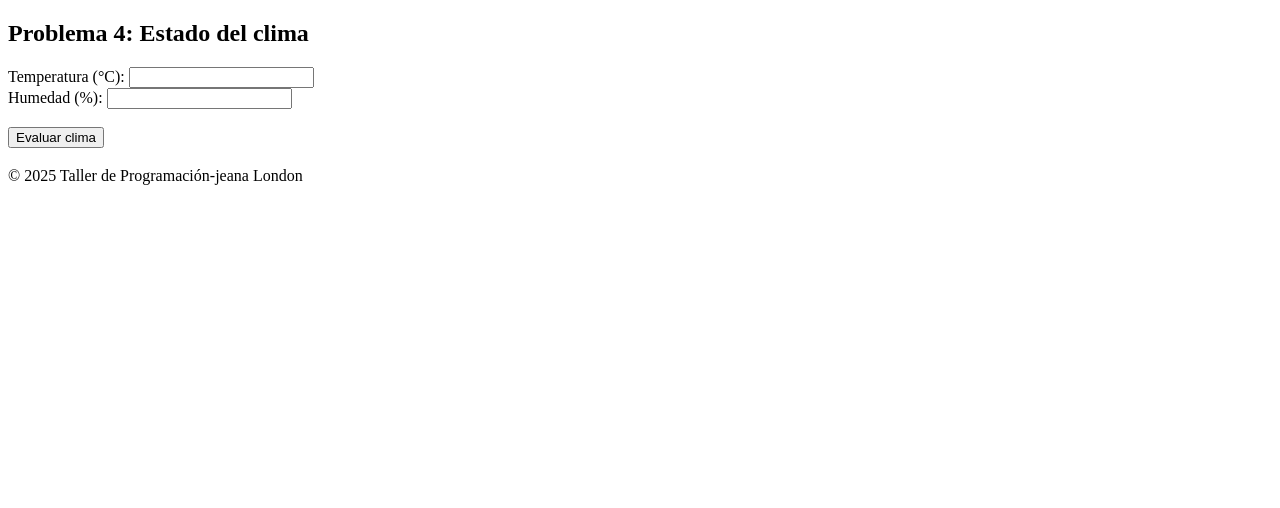
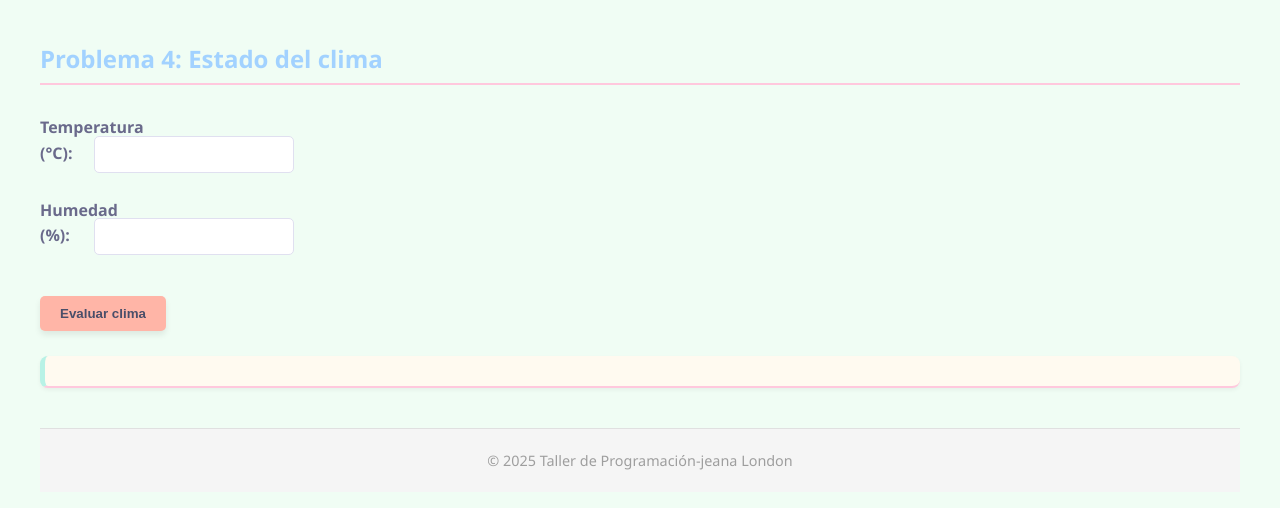
Before and after one commit to LondonJeana14/Operaciones, a plain HTML site: page clima.html in a window 1280 px wide. Drawn offline with Linux system fonts and the light colour scheme.

Commit message:
arreglado

```diff
--- a/clima.html
+++ b/clima.html
@@ -3,7 +3,7 @@
 
 <head>
     <meta charset="UTF-8">
-
+    <link rel="stylesheet" href="css/styles.css">
     <title>Clima - Taller 1</title>
 
 </head>
```
Also changed, not shown: empresa.html (+0 -1 lines), js/solucion.js (+4 -15 lines).
